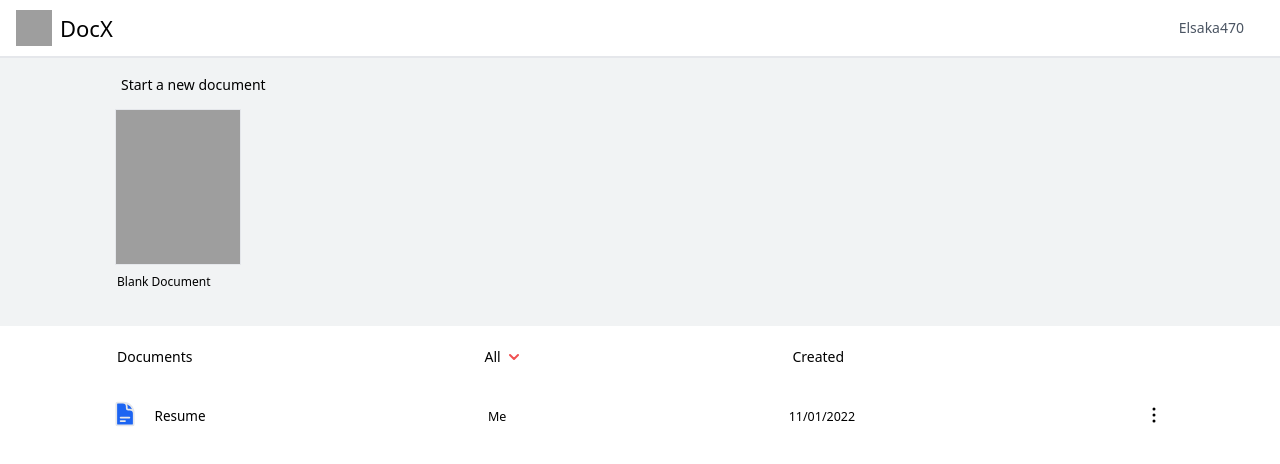
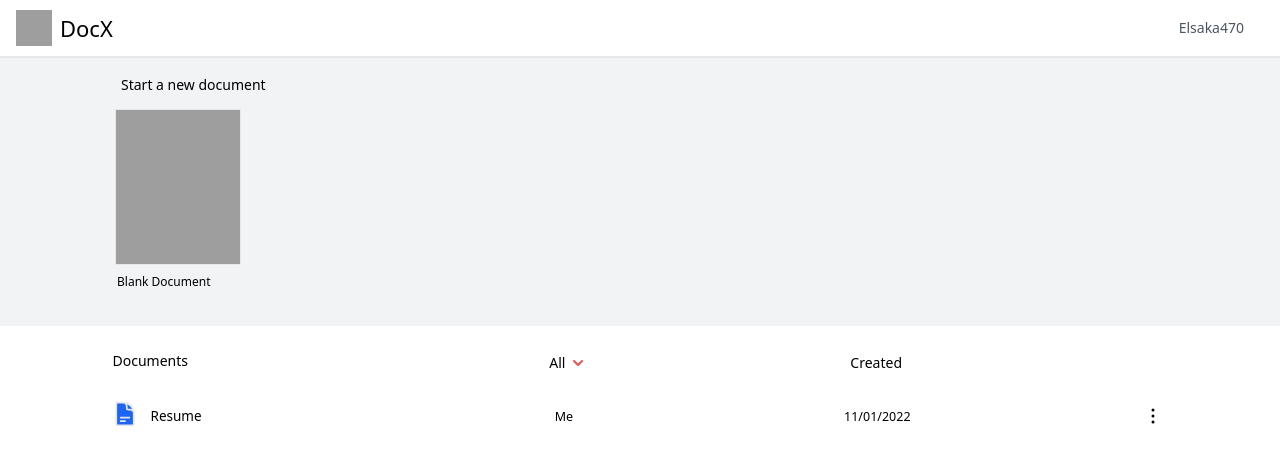
Before and after one commit to mtheggi/DOX_Google_Doc_Clone, a React (Vite) app in the folder FE/: page / in a window 1280 px wide. Shown: the top 464 px of the page. Built offline with nearby package versions, Linux system fonts and the light colour scheme; grey boxes are pictures that could not be loaded.

Commit message:
Added Document Features

```diff
--- a/FE/src/Components/Modal2.jsx
+++ b/FE/src/Components/Modal2.jsx
@@ -13,7 +13,7 @@ const Modal2 = ({ setIsOpenedShareMenu }) => {
 
     return (
         <div className="h-full min-w-[340px] w-full flex justify-center items-center">
-            <div id="navbar_login_menu" className="flex pt-6 w-[470px] flex-col bg-white rounded-lg h-[350px] min-w-88 px-3 msm:px-7">
+            <div id="navbar_login_menu" className="flex pt-6 w-[470px] flex-col bg-white sm:rounded-lg h-[350px] min-w-88 px-3 msm:px-7">
 
                 <div className="h-full flex flex-col">
 
--- a/FE/src/index.css
+++ b/FE/src/index.css
@@ -71,6 +71,11 @@ button:focus-visible {
   }
 }
 */
+.overflow-text {
+  white-space: nowrap;
+  overflow: hidden;
+  text-overflow: ellipsis;
+}
 
 .no-select {
   user-select: none;
--- a/FE/src/views/Home.jsx
+++ b/FE/src/views/Home.jsx
@@ -1,15 +1,34 @@
 import { DocumentTextIcon, EllipsisVerticalIcon } from "@heroicons/react/24/outline";
 import { useState, useRef, useEffect } from "react";
+import React from 'react';
 import Modal2 from "../Components/Modal2";
+import { Input } from "postcss";
 
 const Home = () => {
     const [sortValue, setSortValue] = useState("All");
     const [sortDropDownOpen, setSortDropDownOpen] = useState(false);
+    const [isOpenedShareMenu, setIsOpenedShareMenu] = useState(false);
     const [optionsDropDownOpen, setOptionsDropDownOpen] = useState(false);
-    const [isOpenedShareMenu, setIsOpenedShareMenu] = useState(false);
+
+
+    const [renameMode, setRenameMode] = useState(false);
+    const [inputValue, setInputValue] = useState("Resume");
+    const [lastValidName, setLastValidName] = useState("Resume");
+
     const sortMenuRef = useRef();
     const optionsMenuRef = useRef();
     const sharedMenuRef = useRef();
+    const inputRef = useRef([]);
+
+
+
+
+    useEffect(() => {
+        if (renameMode) {
+            inputRef.current.focus();
+            inputRef.current.select();
+        }
+    }, [renameMode]);
 
     useEffect(() => {
         let closeDropdown = (e) => {
@@ -29,6 +48,9 @@ const Home = () => {
             document.removeEventListener('click', closeDropdown);
         };
     }, []);
+
+
+
     return (
         <div className="w-full h-full min-w-[342px] flex mt-[58px]  flex-col">
             <div className="w-full px-4 bg-[#F1F3F4] h-[272px]">
@@ -42,18 +64,21 @@ const Home = () => {
                     </div>
                 </div>
             </div>
-            <div className="w-full h-full flex justify-center bg-white px-2 flex-col items-center">
-                <div className="flex ml-5  h-13 mt-2 flex-row justify-between items-center w-full msm:w-[470px] md:w-[660px] lg:w-[860px] xl:w-[1050px] sm:mx-auto">
-                    <h1 className="text-[14px] ml-0.5 font-medium">Documents</h1>
-                    <div className='flex flex-row w-fit sm:w-[120px] items-center relative'>
-                        <div ref={sortMenuRef} onClick={(e) => { e.stopPropagation(); setSortDropDownOpen(prev => !prev) }} id="create_post_vote_dropdown_button" className={`text-black text-[14px] ml-4 rounded-3xl px-1 pl-2.5 cursor-pointer no-select w-fit h-10 focus:outline-none text-center no-select font-medium hover:bg-blue-100 ${sortDropDownOpen ? "bg-blue-100" : ""} items-center flex flex-row" type="button`}>{sortValue}
+            <div className="w-full h-full flex justify-center bg-white sm:px-2 flex-col items-center">
+                <div className="flex mb-auto h-13 mt-2 flex-row items-center w-full msm:w-[494px] md:w-[685px] space-y-3 lg:w-[885px] xl:w-[1075px] -ml-7">
+                    <div className="flex-row flex min-w-[160px] w-6/12">
+                        <h1 className="text-[14px] ml-7 mt-2 sm:ml-6 font-medium">Documents</h1>
+                    </div>
+
+                    <div className='flex flex-row  w-4/12 items-center relative'>
+                        <div ref={sortMenuRef} onClick={(e) => { e.stopPropagation(); setSortDropDownOpen(prev => !prev) }} id="create_post_vote_dropdown_button" className={`text-black ${sortValue == "All" ? '-ml-[6px]' : '-ml-[18px]'}  text-[14px] rounded-lg cursor-pointer no-select w-fit  h-8 focus:outline-none text-center no-select pl-1.5 font-medium hover:bg-blue-100 ${sortDropDownOpen ? "bg-blue-100" : ""} items-center flex flex-row" type="button`}>
+                            <h1 className="">{sortValue}</h1>
                             <div className="w-fit flex ml-2 mr-2 flex-row">
                                 <svg className="w-2.5 h-2.5  mt-0.5" aria-hidden="true" xmlns="http://www.w3.org/2000/svg" fill="none" viewBox="0 0 10 6">
                                     <path stroke="#F05152" strokeLinecap="round" strokeLinejoin="round" strokeWidth="2" d="m1 1 4 4 4-4" />
                                 </svg>
                             </div>
-                            <div id="vote_duration_dropdown_menu" className={`z-10 absolute mt-34 right-[-2px]  ${sortDropDownOpen ? '' : 'hidden'} bg-gray-200 rounded-lg shadow w-34  `}>
-
+                            <div id="vote_duration_dropdown_menu" className={`z-10 absolute mt-37 -ml-13  ${sortDropDownOpen ? '' : 'hidden'} bg-gray-200 rounded-lg shadow w-34  `}>
                                 <ul className="text-xs border-[0.5px] rounded-lg border-gray-400" aria-labelledby="dropdownInformationButton">
                                     <li id="vote_1_day" className={`cursor-pointer border-b-[0.5px] border-gray-400`}>
                                         <p onClick={() => setSortValue('All')} className={`block rounded-t-lg px-4 py-2  text-black   ${sortValue == 'All' ? 'bg-blue-500' : 'hover:bg-blue-400'}`}>All</p>
@@ -70,32 +95,53 @@ const Home = () => {
                             </div>
                         </div>
                     </div>
-                    <h1 className="text-[14px] sm:-ml-13 font-medium">Created</h1>
-                    <h1 className="text-[12.5px] text-white mt-1.5 no-select font-medium">11/01/2w</h1>
+                    <div className="flex flex-row w-4/12">
+                        <h1 className="text-[14px] -ml-1.5 font-medium">Created</h1>
+                    </div>
                 </div>
                 <div className={`flex  flex-col mt-4 h-full w-full msm:w-[494px] md:w-[685px] space-y-3 lg:w-[885px] xl:w-[1075px] mx-auto`}>
+
+
+
+
                     <div className="flex no-select flex-row w-full h-fit">
-                        <div className={`w-full ${optionsDropDownOpen ? 'bg-blue-100' : ''} flex flex-row items-center justify-between  h-10 rounded-3xl hover:bg-blue-100 cursor-pointer px-2`}>
-                            <div className="flex flex-row">
-                                <DocumentTextIcon className="h-full w-7 fill-blue-600 text-gray-200" />
-                                <h1 className="ml-4 text-[13.5px] mt-1.5 font-medium">Resume</h1>
+                        <div className={`w-full ${optionsDropDownOpen ? 'bg-blue-100' : ''} flex flex-row items-center  h-10 sm:rounded-3xl hover:bg-blue-100 cursor-pointer px-2`}>
+                            <div className="flex w-6/12 min-w-[140px] flex-row">
+                                <DocumentTextIcon className="h-full min-w-7 w-7 fill-blue-600 text-gray-200" />
+                                {!renameMode ? (<h1 onDoubleClick={(e) => { e.stopPropagation; setRenameMode(true) }} className="ml-3 overflow-text w-55% lg:w-60% xl:w-70% text-[13.5px] mt-[6px] font-medium">{inputValue}</h1>) :
+                                    (<input maxLength={50} onBlur={(e) => {
+                                        setRenameMode(false);
+                                        if (e.target.value.trim() === "") {
+                                            setInputValue(lastValidName); // If new name is empty, set back to last valid name
+                                        } else {
+                                            setLastValidName(e.target.value); // If new name is not empty, update last valid name
+                                        }
+                                    }} onChange={(e) => setInputValue(e.target.value)} ref={inputRef} className=" border-0 mt-1 ml-3 text-[13.5px] focus:ring-0 focus:outline-none font-medium w-55% lg:w-60% xl:w-70% bg-transparent focus:border-0" value={inputValue}
+
+                                    />)}
                             </div>
-                            <h1 className="text-[12.5px] mt-1.5  font-medium">Me</h1>
-                            <h1 className="text-[12.5px] mt-1.5 -mr-3.5 sm:mr-0 no-select font-medium">11/01/2022</h1>
-                            <div onClick={(e) => { e.stopPropagation(); setOptionsDropDownOpen(prev => !prev) }} className={`w-8 h-8 rounded-full mt-0.5 hover:bg-gray-300 relative flex flex-row justify-center items-center ${optionsDropDownOpen ? 'bg-gray-300' : ''}`}>
+                            <div className="w-4/12 flex flex-row">
+                                <h1 className="text-[12.5px] mt-1.5 ml-1 font-medium">Me</h1>
+                            </div>
+                            <div className="w-4/12 flex flex-row">
+                                <h1 className="text-[12.5px] mt-1.5 no-select font-medium">11/01/2022</h1>
+                            </div>
+                            <div className="">
+                                <div onClick={(e) => { e.stopPropagation(); setOptionsDropDownOpen(prev => !prev) }} className={`w-8 h-8  sm:mr-0 rounded-full mt-1 hover:bg-gray-300 relative flex flex-row justify-center items-center ${optionsDropDownOpen ? 'bg-gray-300' : ''}`}>
                                     <EllipsisVerticalIcon className="w-6 h-7" />
                                     <div ref={optionsMenuRef} id="options" className={`z-10 absolute mt-34 right-[-2px]  ${optionsDropDownOpen ? '' : 'hidden'} bg-gray-200 rounded-lg shadow w-34  `}>
                                         <ul onClick={(e) => e.stopPropagation()} className="text-xs border-[0.5px] rounded-lg border-gray-400" aria-labelledby="dropdownInformationButton">
-                                        <li onClick={() => {setOptionsDropDownOpen(false); setIsOpenedShareMenu(true);}} id="vote_1_day" className={`cursor-pointer border-b-[0.5px] border-gray-400`}>
+                                            <li onClick={() => { setOptionsDropDownOpen(false); setIsOpenedShareMenu(true); }} id="vote_1_day" className={`cursor-pointer border-b-[0.5px] border-gray-400`}>
                                                 <p className={`block rounded-t-lg px-4 py-2  text-black   hover:bg-blue-400`}>Share</p>
                                             </li>
-                                        <li id="vote_2_day" className={`cursor-pointer border-b-[0.5px] border-gray-400`}>
+                                            <li onClick={() => { setRenameMode(true); setOptionsDropDownOpen(false) }} id="vote_2_day" className={`cursor-pointer border-b-[0.5px] border-gray-400`}>
                                                 <p className={`block px-4 py-2  text-black hover:bg-blue-400`}>Rename</p>
                                             </li>
                                             <li id="vote_3_day" className={`cursor-pointer rounded-b-lg border-b-[0.5px] border-gray-400`}>
                                                 <p className={`block px-4 py-2 rounded-b-lg  text-black hover:bg-blue-400`}>Delete</p>
                                             </li>
                                         </ul>
+                                    </div>
                                 </div>
                             </div>
 
@@ -107,7 +153,7 @@ const Home = () => {
             {isOpenedShareMenu && (
                 <div className="community-modal flex flex-row items-center justify-center">
                     <div className='overlay'></div>
-                    <div  ref={sharedMenuRef} className='z-20 flex flex-col w-100% h-100%  msm:w-132 msm:h-160'>
+                    <div ref={sharedMenuRef} className='z-20 flex flex-col w-100% h-100%  msm:w-132 msm:h-160'>
                         <Modal2 setIsOpenedShareMenu={setIsOpenedShareMenu} />
                     </div>
                 </div>
--- a/FE/tailwind.config.js
+++ b/FE/tailwind.config.js
@@ -159,6 +159,7 @@ export default {
         '69%': '69%',
         '70%': '70%',
         '74%': '74%',
+        '75%': '75%',
         '80%': '80%',
         '90%': '90%',
         '91%': '91%',
```
Lines whose indentation alone changed are shown as unchanged.
